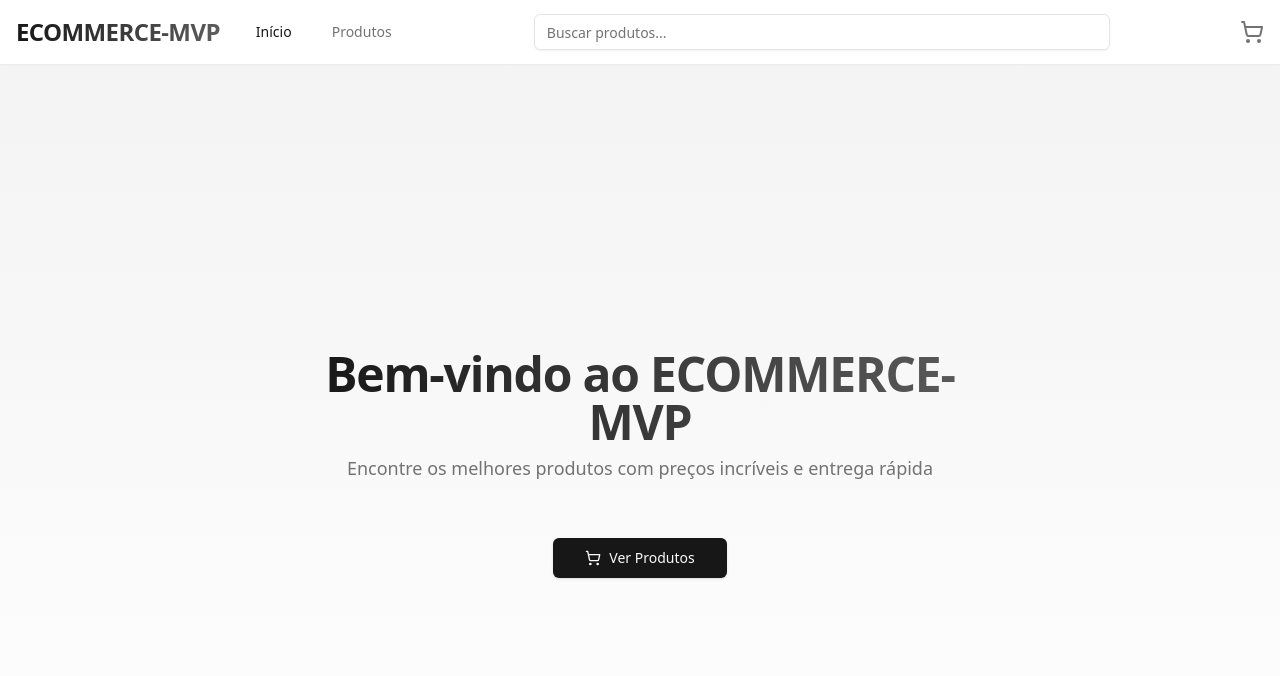
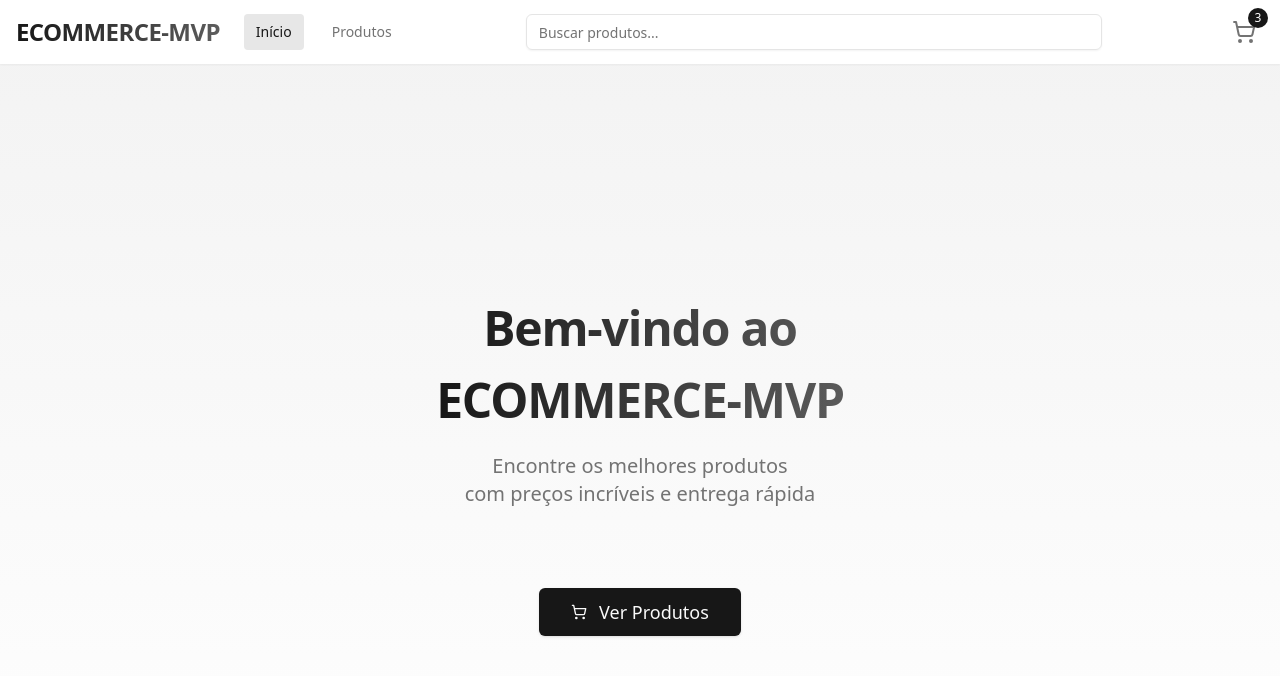
Before and after one commit to Wellington-Nunes/ecommerce-mvp, a Next.js app: page / in a window 1280 px wide. Shown: the top 676 px of the page. Built offline with nearby package versions, Linux system fonts and the light colour scheme.

Commit message:
style: melhoria da ui

```diff
--- a/src/app/globals.css
+++ b/src/app/globals.css
@@ -109,7 +109,15 @@
   }
 }
 
+body {
+  padding-top: 4rem; /* 64px = h-16 do header */
+}
 
+@media (min-width: 768px) {
+  body {
+    padding-top: 4rem; /* Ajuste para telas maiores  */
+  }
+}
 
 @layer base {
   * {
--- a/src/app/layout.tsx
+++ b/src/app/layout.tsx
@@ -23,7 +23,7 @@ export default function RootLayout({
   return (
     <html lang="pt-BR" className={inter.variable}>
       <body
-        className={inter.variable}
+        className={inter.variable + "bg-gray-50"}
       >
         <Header/>
         {children}
--- a/src/app/layout/Header.tsx
+++ b/src/app/layout/Header.tsx
@@ -9,7 +9,7 @@ export default function Header() {
     const pathname = usePathname();
 
     return (
-        <header className="bg-white shadow-sm">
+        <header className="bg-white shadow-sm fixed top-0 w-full z-50">
             <div className="container mx-auto px-4 h-16 flex items-center justify-between gap-4">
                 {/* Logo + Navegação */}
                 <div className="flex items-center gap-6">
@@ -22,18 +22,18 @@ export default function Header() {
                     <nav className="hidden md:flex items-center space-x-4">
                         <Link
                             href="/"
-                            className={`px-3 py-2 rounded text-sm ${pathname === "/"
-                                ? "text-primary font-medium"
-                                : "text-muted-foreground hover:text-foreground"
+                            className={`px-3 py-2 rounded text-sm transition-colors ${pathname === "/"
+                                    ? "text-primary font-medium bg-primary/10"
+                                    : "text-muted-foreground hover:text-foreground"
                                 }`}
                         >
                             Início
                         </Link>
                         <Link
                             href="/products"
-                            className={`px-3 py-2 rounded text-sm ${pathname === "/products"
-                                ? "text-primary font-medium"
-                                : "text-muted-foreground hover:text-foreground"
+                            className={`px-3 py-2 rounded text-sm transition-colors ${pathname === "/products"
+                                    ? "text-primary font-medium bg-primary/10"
+                                    : "text-muted-foreground hover:text-foreground"
                                 }`}
                         >
                             Produtos
@@ -41,18 +41,24 @@ export default function Header() {
                     </nav>
                 </div>
 
-                {/* Busca centralizada */}
-                <div className="flex-1 max-w-xl">
+                {/* Busca centralizada - Esconder em mobile */}
+                <div className="hidden md:flex flex-1 max-w-xl mx-4">
                     <Input
                         type="search"
                         placeholder="Buscar produtos..."
-                        className="w-full"
+                        className="w-full focus-visible:ring-primary"
                     />
                 </div>
 
                 {/* Carrinho */}
-                <Link href="/cart" className="text-muted-foreground hover:text-foreground">
+                <Link
+                    href="/cart"
+                    className="text-muted-foreground hover:text-foreground relative p-2"
+                >
                     <ShoppingCart className="w-6 h-6" />
+                    <span className="absolute -top-1 -right-1 bg-primary text-white rounded-full w-5 h-5 flex items-center justify-center text-xs">
+                        3
+                    </span>
                 </Link>
             </div>
         </header>
--- a/src/app/page.tsx
+++ b/src/app/page.tsx
@@ -5,20 +5,30 @@ import { ShoppingCartIcon } from "lucide-react";
 export default function Home() {
   return (
     <div className="min-h-screen flex flex-col items-center justify-center bg-gradient-to-b from-primary/5 to-white p-4 text-center">
-      <div className="max-w-2xl space-y-6">
-        <div className="space-y-2">
-          <h1 className="text-4xl md:text-5xl font-bold tracking-tight bg-gradient-to-r from-primary to-primary/70 bg-clip-text text-transparent">
-            Bem-vindo ao ECOMMERCE-MVP
+      <div className="max-w-2xl space-y-8 px-4">
+
+        <div className="space-y-4">
+          <h1 className="text-3xl md:text-5xl font-bold tracking-tight bg-gradient-to-r from-primary to-primary/70 bg-clip-text text-transparent leading-tight md:leading-normal">
+            Bem-vindo ao <br className="hidden md:block" />
+            ECOMMERCE-MVP
           </h1>
-          <p className="text-lg text-muted-foreground">
-            Encontre os melhores produtos com preços incríveis e entrega rápida
+
+
+          <p className="text-lg md:text-xl text-muted-foreground mt-6">
+            Encontre os melhores produtos<br />
+            com preços incríveis e entrega rápida
           </p>
         </div>
 
-        <div className="pt-8">
-          <Button asChild size="lg" className="gap-2">
+
+        <div className="pt-12">
+          <Button
+            asChild
+            size="lg"
+            className="gap-3 px-8 py-6 text-lg"
+          >
             <Link href="/products">
-              <ShoppingCartIcon className="w-5 h-5" />
+              <ShoppingCartIcon className="w-6 h-6" />
               Ver Produtos
             </Link>
           </Button>
--- a/src/app/products/page.tsx
+++ b/src/app/products/page.tsx
@@ -5,9 +5,21 @@ export default async function ProductsPage() {
     const products = await getProducts();
 
     return (
-        <div className="container mx-auto py-8">
-            <h1 className="text-3xl font-bold mb-8">Nossos Produtos</h1>
-            <ProductList products={products} />
+        // Remova a seção de paginação
+        <div className="min-h-screen bg-gradient-to-b from-gray-50 to-white py-8">
+            <div className="container mx-auto px-4">
+                <div className="text-center mb-8">
+                    <h1 className="text-3xl md:text-4xl font-bold tracking-tight bg-gradient-to-r from-primary to-primary/70 bg-clip-text text-transparent">
+                        Nossos Produtos
+                    </h1>
+                    <p className="mt-2 text-lg text-muted-foreground max-w-2xl mx-auto">
+                        Descubra nossa seleção premium de produtos com qualidade excepcional
+                    </p>
+                </div>
+                <div className="max-w-6xl mx-auto">
+                    <ProductList products={products} />
+                </div>
+            </div>
         </div>
     );
 }
```
